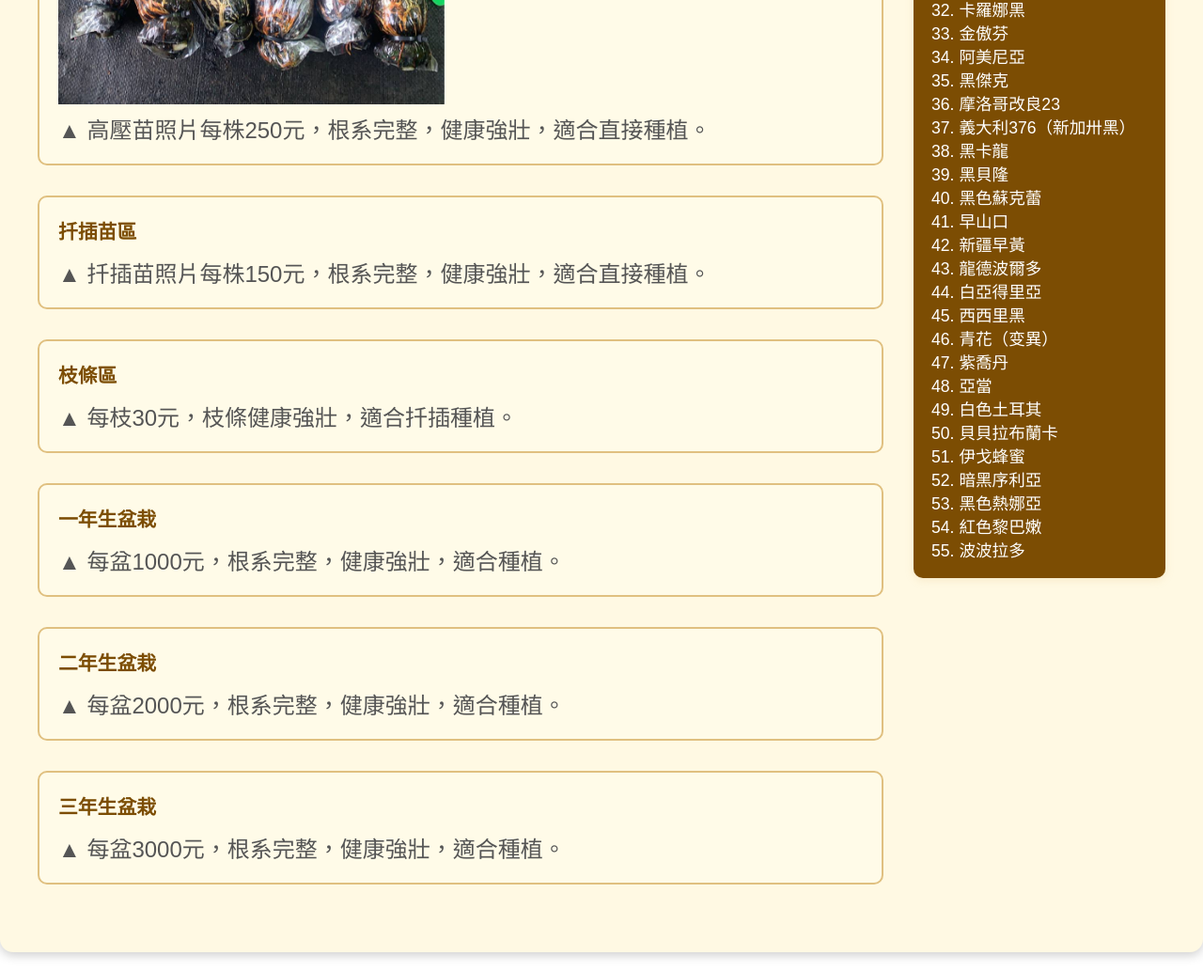
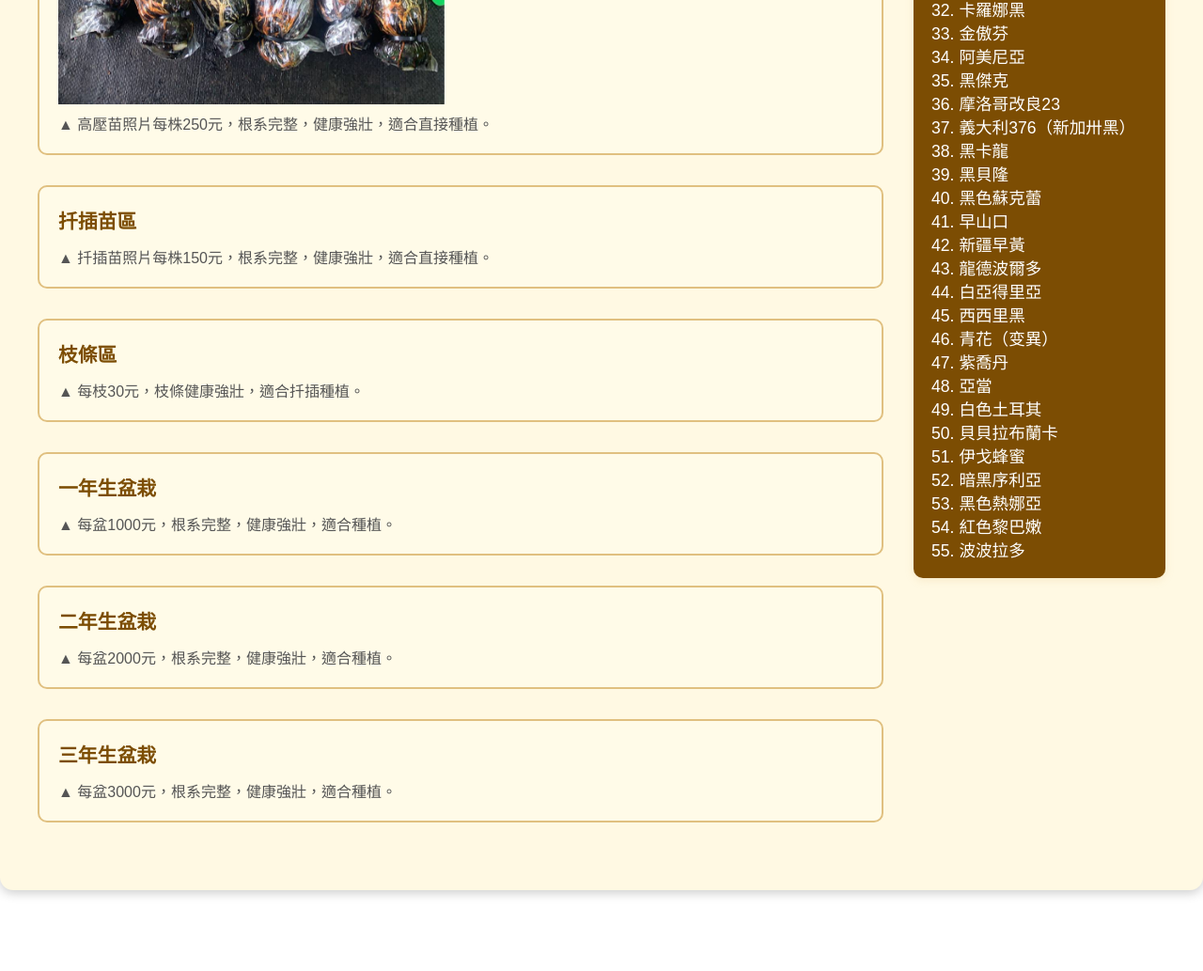
Before and after one commit to 0925688881/wufa, a plain HTML site: page seedling.html in a window 1280 px wide. Shown: the part 1722-2755 px from the top of the page at 94% size. After the commit the page ends 2689 px from the top, so only its background shows below. Drawn offline with Linux system fonts and the light colour scheme.

Commit message:
Add files via upload

```diff
--- a/seedling.html
+++ b/seedling.html
@@ -90,27 +90,27 @@
                     <img src="高壓苗.jpg" alt="無花果高壓苗" class="img-zoom" onclick="openLightbox('高壓苗.jpg')" style="width:100%;max-width:60%;display:block;">
                     <img src="30.jpg" alt="高壓苗實拍" class="img-zoom" onclick="openLightbox('30.jpg')" style="width:100%;max-width:48%;display:block;">
                   </div>
-                  <div style="font-size:1.5em;color:#555;margin-bottom:0;">▲ 高壓苗照片每株250元，根系完整，健康強壯，適合直接種植。</div>
+                  <div style="font-size:1em;color:#555;margin-bottom:0;">▲ 高壓苗照片每株250元，根系完整，健康強壯，適合直接種植。</div>
                 </div>
                 <div id="cutting-section" class="section-block">
                   <div class="section-title">扦插苗區</div>
-                  <div style="font-size:1.5em;color:#555;margin-bottom:0;">▲ 扦插苗照片每株150元，根系完整，健康強壯，適合直接種植。</div>
+                  <div style="font-size:1em;color:#555;margin-bottom:0;">▲ 扦插苗照片每株150元，根系完整，健康強壯，適合直接種植。</div>
                 </div>
                 <div id="branch-section" class="section-block">
                   <div class="section-title">枝條區</div>
-                  <div style="font-size:1.5em;color:#555;margin-bottom:0;">▲ 每枝30元，枝條健康強壯，適合扦插種植。</div>
+                  <div style="font-size:1em;color:#555;margin-bottom:0;">▲ 每枝30元，枝條健康強壯，適合扦插種植。</div>
                 </div>
                 <div id="pot1-section" class="section-block">
                   <div class="section-title">一年生盆栽</div>
-                  <div style="font-size:1.5em;color:#555;margin-bottom:0;">▲ 每盆1000元，根系完整，健康強壯，適合種植。</div>
+                  <div style="font-size:1em;color:#555;margin-bottom:0;">▲ 每盆1000元，根系完整，健康強壯，適合種植。</div>
                 </div>
                 <div id="pot2-section" class="section-block">
                   <div class="section-title">二年生盆栽</div>
-                  <div style="font-size:1.5em;color:#555;margin-bottom:0;">▲ 每盆2000元，根系完整，健康強壯，適合種植。</div>
+                  <div style="font-size:1em;color:#555;margin-bottom:0;">▲ 每盆2000元，根系完整，健康強壯，適合種植。</div>
                 </div>
                 <div id="pot3-section" class="section-block">
                   <div class="section-title">三年生盆栽</div>
-                  <div style="font-size:1.5em;color:#555;margin-bottom:0;">▲ 每盆3000元，根系完整，健康強壯，適合種植。</div>
+                  <div style="font-size:1em;color:#555;margin-bottom:0;">▲ 每盆3000元，根系完整，健康強壯，適合種植。</div>
                 </div>
               </div>
             </div>
```
